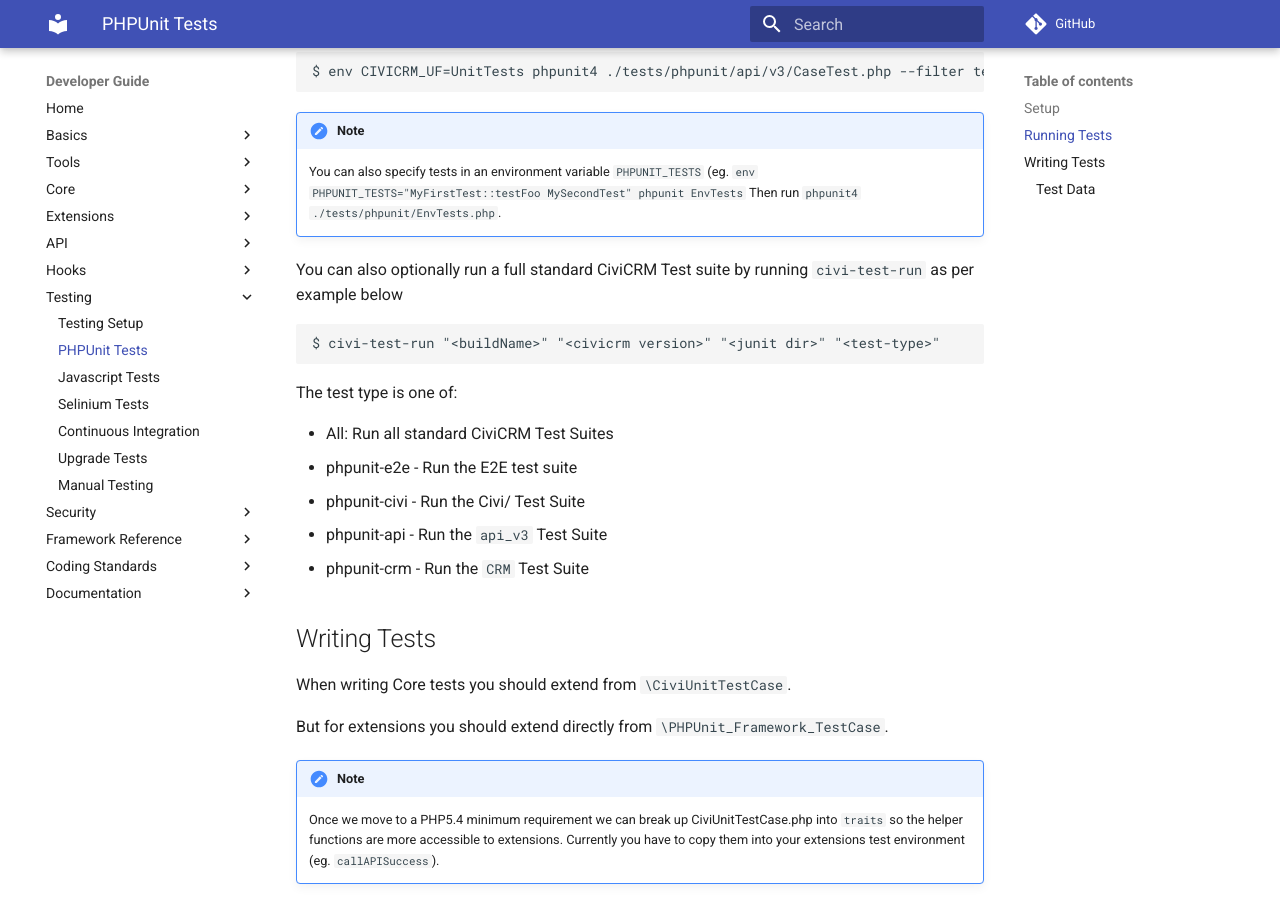
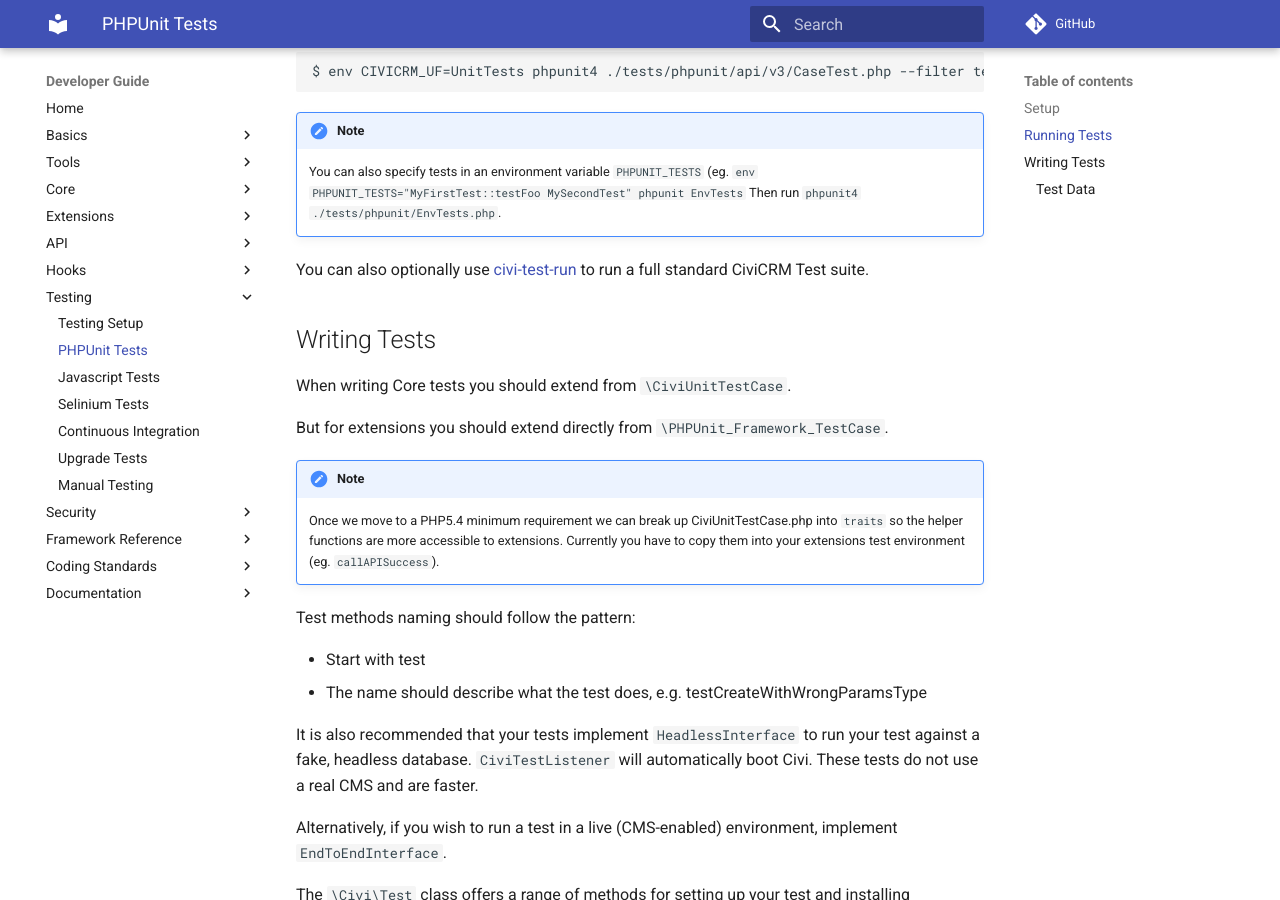
Before and after one commit to civicrm/civicrm-dev-docs, an MkDocs documentation site: the page built from docs/testing/phpunit.md, in a window 1280 px wide and 900 px high, scrolled down 1141 px. Built offline with MkDocs 1.6.1 and Material for MkDocs 9.7.7, drawn with Linux system fonts in a browser that asks for light colours; comment, search, counter and statistics services are not loaded; old or Windows-style settings are respelled for this version of MkDocs.

Commit message:
Point readers to civi-test-run page from elsewhere

````diff
--- a/docs/testing/phpunit.md
+++ b/docs/testing/phpunit.md
@@ -52,18 +52,7 @@
     You can also specify tests in an environment variable `PHPUNIT_TESTS` (eg. `env PHPUNIT_TESTS="MyFirstTest::testFoo MySecondTest" phpunit EnvTests`
     Then run `phpunit4 ./tests/phpunit/EnvTests.php`.
 
-You can also optionally run a full standard CiviCRM Test suite by running `civi-test-run` as per example below
-
-```bash
-$ civi-test-run "<buildName>" "<civicrm version>" "<junit dir>" "<test-type>"
-```
-The test type is one of:
-
--  All: Run all standard CiviCRM Test Suites
--  phpunit-e2e - Run the E2E test suite
--  phpunit-civi - Run the Civi/ Test Suite
--  phpunit-api - Run the `api_v3` Test Suite
--  phpunit-crm - Run the `CRM` Test Suite
+You can also optionally use [civi-test-run](/tools/civi-test-run.md) to run a full standard CiviCRM Test suite.
 
 ## Writing Tests
 
````
Also changed, not shown: docs/testing/continuous-integration.md (+4 -0 lines), docs/testing/javascript.md (+1 -5 lines), docs/testing/upgrades.md (+1 -7 lines).
